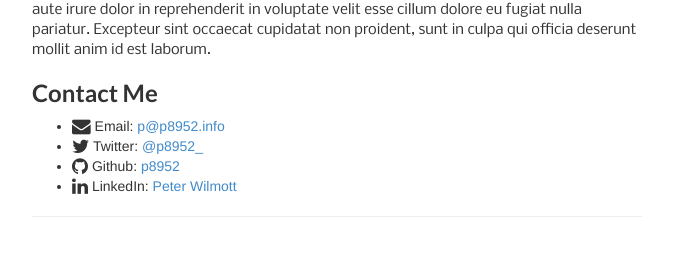
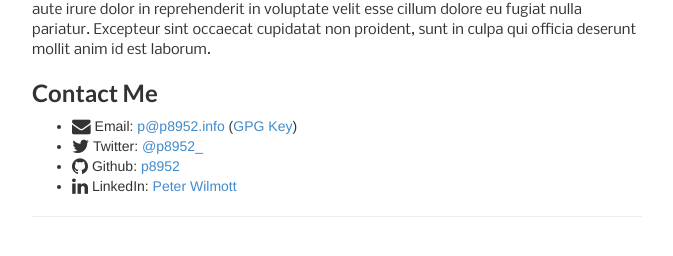
Before and after one commit to p8952/p8952.github.io.old, a Jekyll site: the page built from index.html, in a window 1280 px wide. Shown: the part 377-633 px from the top of the page, without its empty margins (303-976 px from the left). Built offline with Jekyll 4.4.1, drawn with Linux system fonts in a browser that asks for light colours; Markdown is read by kramdown in place of the engine named in the settings.

Commit message:
Add gpg key

```diff
--- a/index.html
+++ b/index.html
@@ -9,7 +9,7 @@ title: About
 <p>Lorem ipsum dolor sit amet, consectetur adipisicing elit, sed do eiusmod tempor incididunt ut labore et dolore magna aliqua. Ut enim ad minim veniam, quis nostrud exercitation ullamco laboris nisi ut aliquip ex ea commodo consequat. Duis aute irure dolor in reprehenderit in voluptate velit esse cillum dolore eu fugiat nulla pariatur. Excepteur sint occaecat cupidatat non proident, sunt in culpa qui officia deserunt mollit anim id est laborum.</p>
 <h3>Contact Me</h3>
 <ul>
-	<li><i class="fa fa-lg fa-envelope"></i> Email: <a href="mailto:p@p8952.info">p@p8952.info</a></li>
+	<li><i class="fa fa-lg fa-envelope"></i> Email: <a href="mailto:p@p8952.info">p@p8952.info</a> (<a href="res/misc/gpg.asc">GPG Key</a>)</li>
 	<li><i class="fa fa-lg fa-twitter"></i> Twitter: <a href="https://twitter.com/p8952_">@p8952_</a></li>
 	<li><i class="fa fa-lg fa-github"></i> Github: <a href="https://github.com/p8952">p8952</a></li>
 	<li><i class="fa fa-lg fa-linkedin"></i> LinkedIn: <a href="https://uk.linkedin.com/in/peterwilmott">Peter Wilmott</a></li>
```
Also changed, not shown: 3 other files.
